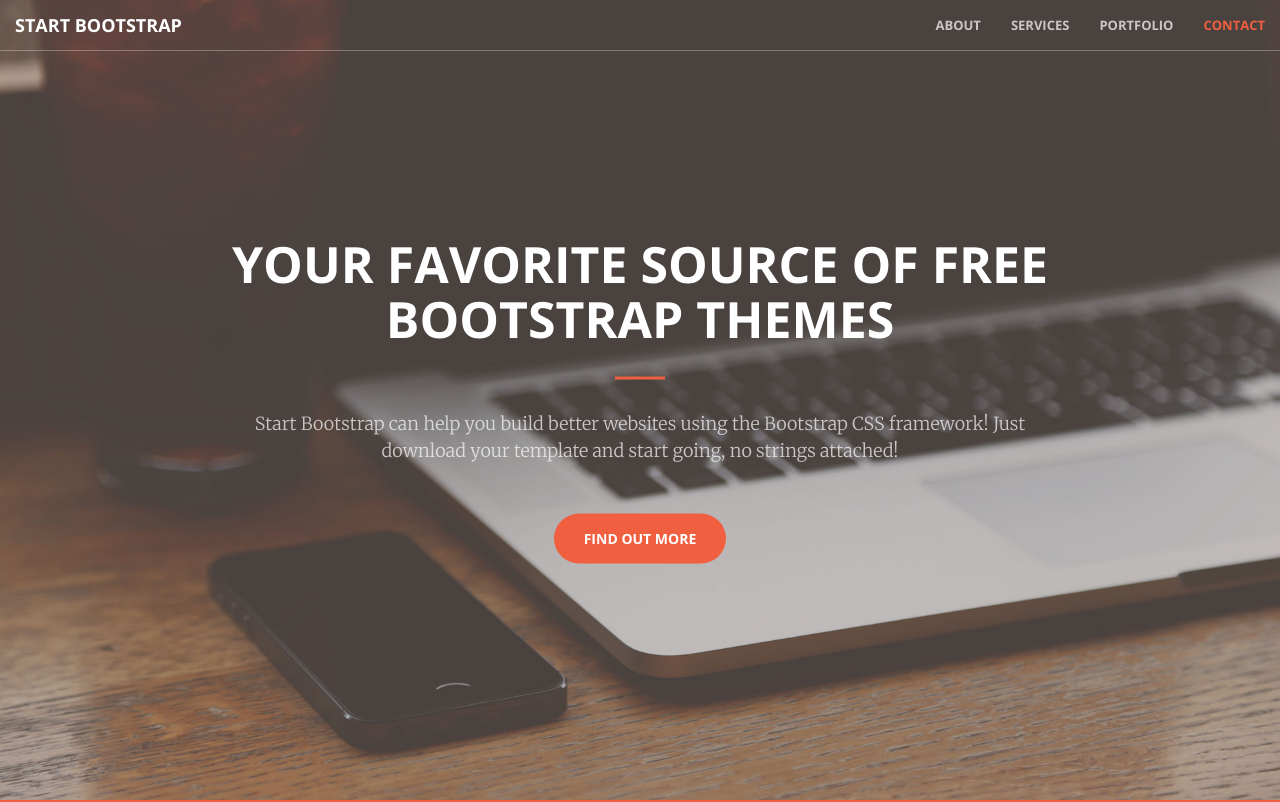
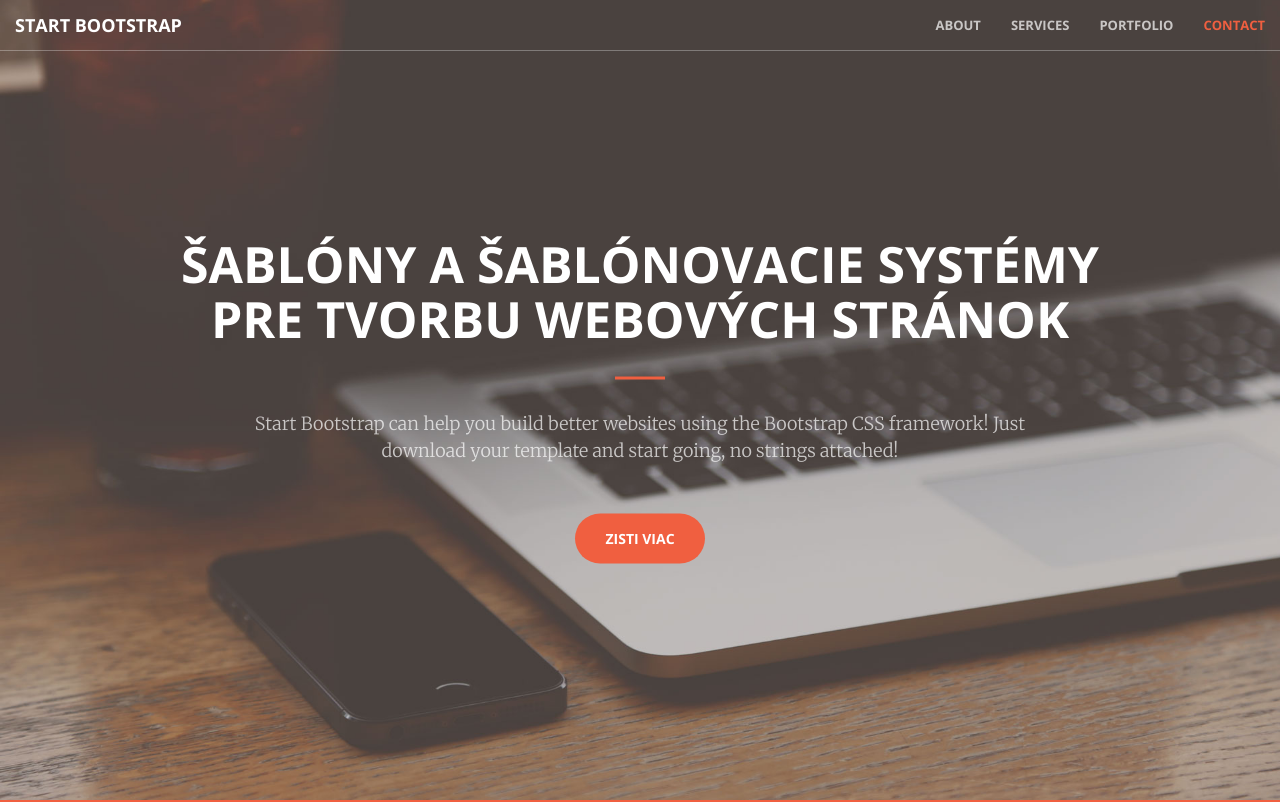
Before and after one commit to MartinPlevjak/eplevjakova, a website: page index.html in a window 1280 px wide. Shown: the top 802 px of the page. Drawn offline with nearby package versions, Linux system fonts and the light colour scheme.

Commit message:
uprava 1

```diff
--- a/index.html
+++ b/index.html
@@ -71,10 +71,10 @@
     <header>
         <div class="header-content">
             <div class="header-content-inner">
-                <h1 id="homeHeading">Your Favorite Source of Free Bootstrap Themes</h1>
+                <h1 id="homeHeading">Šablóny a šablónovacie systémy pre tvorbu webových stránok</h1>
                 <hr>
                 <p>Start Bootstrap can help you build better websites using the Bootstrap CSS framework! Just download your template and start going, no strings attached!</p>
-                <a href="#about" class="btn btn-primary btn-xl page-scroll">Find Out More</a>
+                <a href="#about" class="btn btn-primary btn-xl page-scroll">Zisti viac</a>
             </div>
         </div>
     </header>
```
